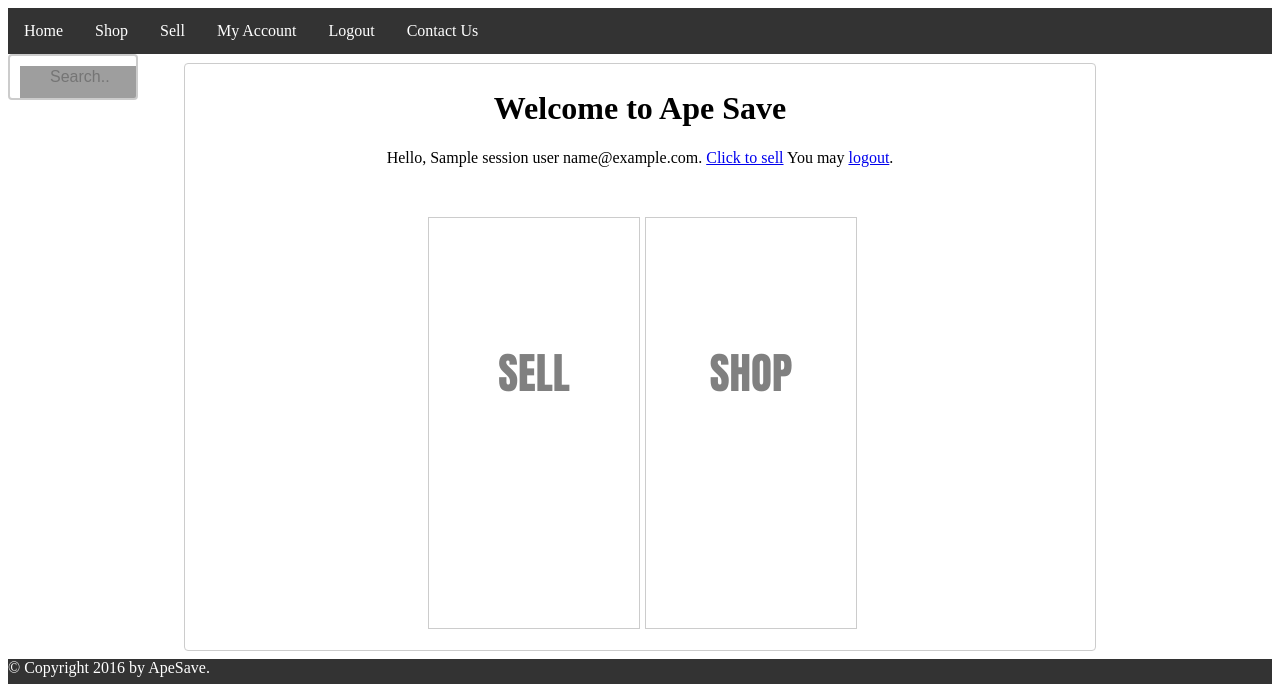
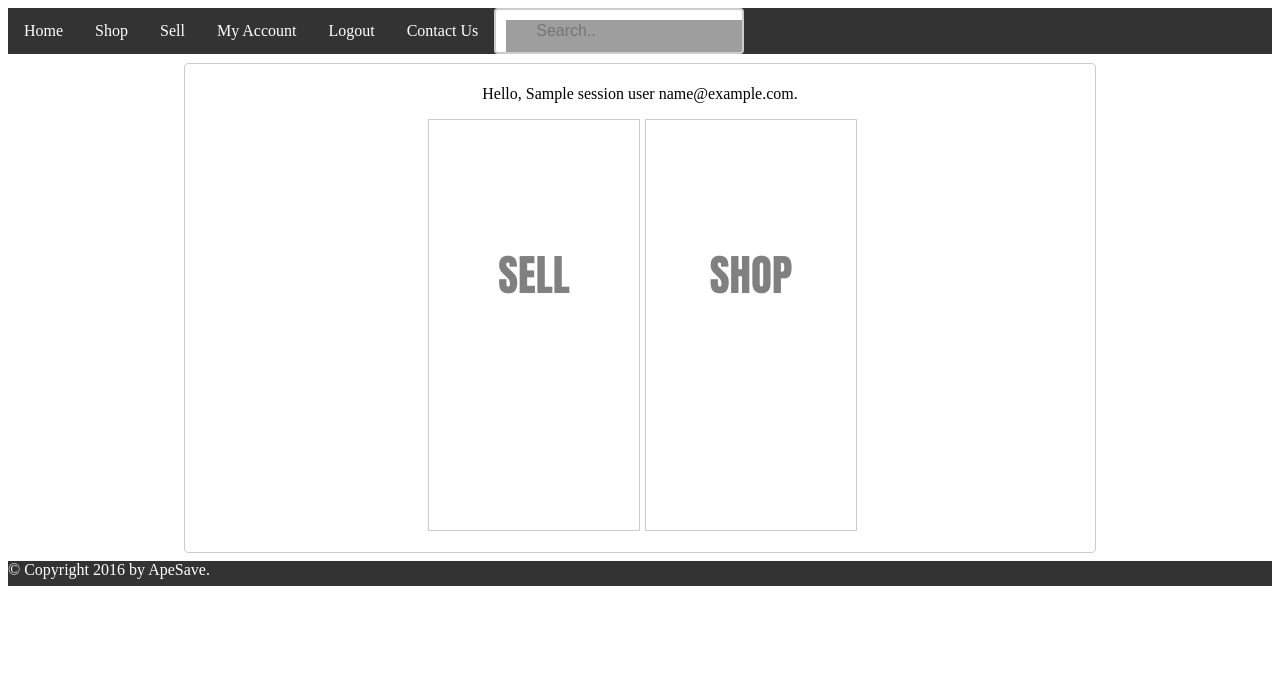
Before and after one commit to DrLandrov/apesave, a PHP site: template templates/index.html.twig in a window 1280 px wide. Shown: the top 691 px of the page. Run offline with PHP 8.4, Linux system fonts and the light colour scheme; the template is opened without the code that fills it: most values are stand-ins (such as "Sample title", 1, 10 or a date in 2020); some libraries are stand-ins or nearby versions; grey boxes are pictures that could not be loaded.

Commit message:
no message

```diff
--- a/styles.css
+++ b/styles.css
@@ -63,7 +63,7 @@ footer a {
     background-color: #111;
 }
 input[name=search] {
-    width: 130px;
+    width: 250px;
     box-sizing: border-box;
     border: 2px solid #ccc;
     border-radius: 4px;
--- a/templates/index.html.twig
+++ b/templates/index.html.twig
@@ -4,14 +4,15 @@
 
 {% block content %}
 
-<h1>Welcome to Ape Save</h1>
+
     {% if sessionUser %}
         <p>Hello, {{sessionUser.uName}} {{sessionUser.email}}.
-        <a href="/sell">Click to sell</a> You may <a href="/logout">logout</a>.</p>
+
         <br>
         <p><div id="buy"><a href="/sell">SELL</a></div><div id="browse"><a href="/products">SHOP</a></div></p>
 
 {% else %}
+    <h1>Welcome to Ape Save</h1>
 <p><div id="buy"><a href="/sell">SELL</a></div><div id="reg"><a href="/register">REGISTER</a></div><div id="browse"><a href="/products">SHOP</a></div></p>
 {% endif %}
 
--- a/templates/master.html.twig
+++ b/templates/master.html.twig
@@ -7,11 +7,12 @@
         {% endblock %}
     </head>
     <header>
-        <div id="menu"><ul><li><a href="/index">Home</a></li><li><a href="/products">Shop</a></li><li><a href="/sell">Sell</a></li><li><a href="/myaccount">My Account</a></li><li>{% if sessionUser %}<a href="/logout">Logout{% else %}<a href="/login">Login{% endif %}</a></li><li><a href="/contactus">Contact Us</a></li></ul></div><input type="text" name="search" placeholder="Search..">
+        <div id="menu"><ul><li><a href="/index">Home</a></li><li><a href="/products">Shop</a></li><li><a href="/sell">Sell</a></li><li><a href="/myaccount">My Account</a></li><li>{% if sessionUser %}<a href="/logout">Logout{% else %}<a href="/login">Login{% endif %}</a></li><li><a href="/contactus">Contact Us</a></li><li><input type="text" name="search" placeholder="Search.."></li></ul></div>
     </header>
     <body>
 
         <div id="centerContent">
+
             <div id="content">{% block content %}{% endblock %}</div>
 
         </div>
```
Also changed, not shown: 2 other files.
